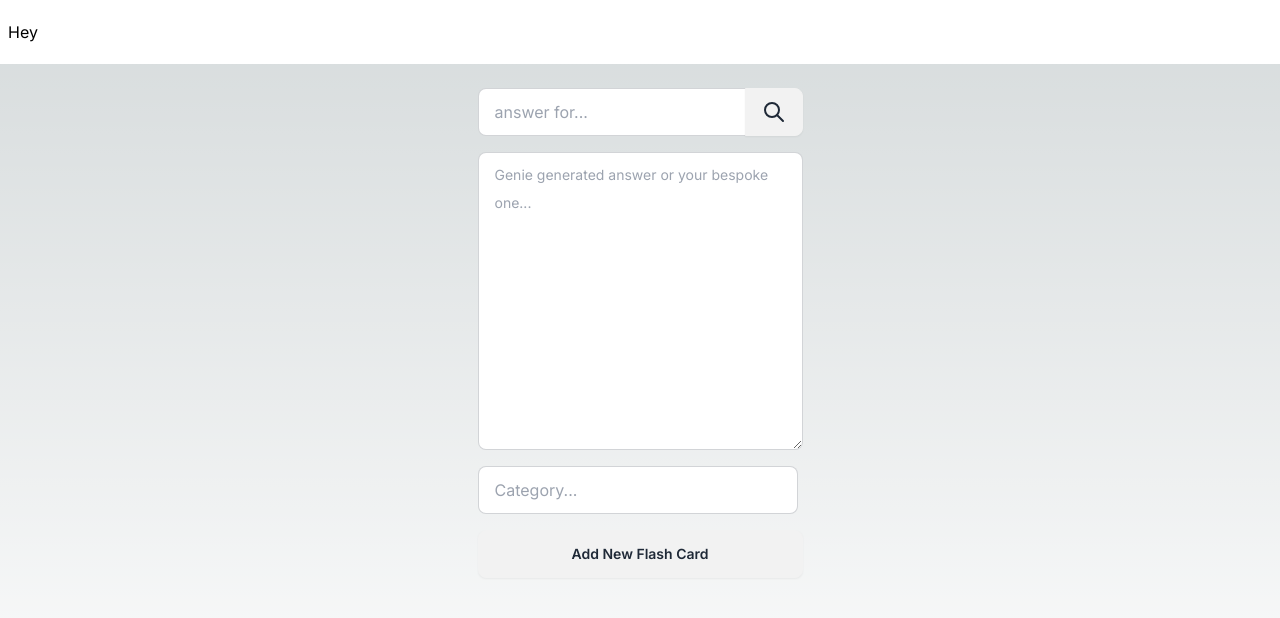
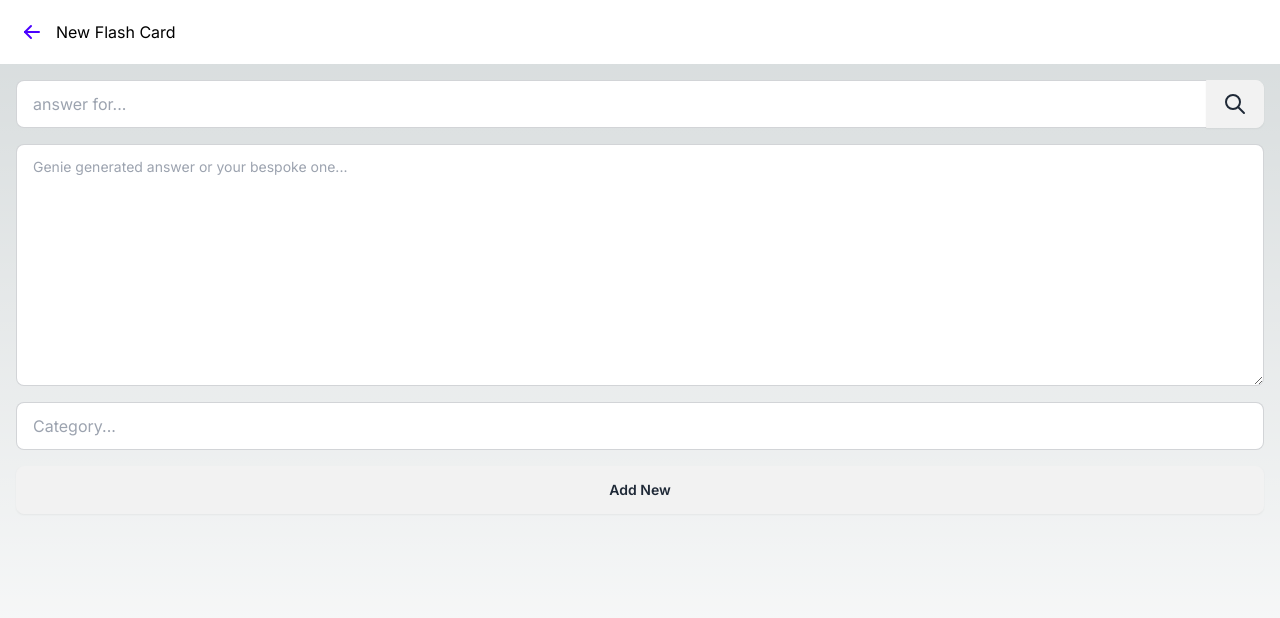
Before and after one commit to pouriamolaee/flash-genie, a Next.js app: page /create in a window 1280 px wide. Shown: the top 618 px of the page. Built offline with nearby package versions, Linux system fonts and the light colour scheme.

Commit message:
feat: Add basic save functionality plus some navbar

```diff
--- a/app/(home)/AddButton.tsx
+++ b/app/(home)/AddButton.tsx
@@ -0,0 +1,18 @@
+"use client";
+import { IconPlus } from "@tabler/icons-react";
+import Button from "@/lib/kit/Button";
+import { useRouter } from "next/navigation";
+import { routesMapper } from "@/lib/constants/routes";
+
+export default function AddFlashCardButton() {
+  const router = useRouter();
+
+  return (
+    <Button
+      className="ms-auto mt-auto btn-square"
+      onClick={() => router.push(routesMapper.create)}
+    >
+      <IconPlus />
+    </Button>
+  );
+}
--- a/app/(home)/page.tsx
+++ b/app/(home)/page.tsx
@@ -1,10 +1,5 @@
-import Button from "@/lib/kit/Button";
-import { IconPlus } from "@tabler/icons-react";
+import AddFlashCardButton from "@/app/(home)/AddButton";
 
 export default function Home() {
-  return (
-    <Button className="ms-auto mt-auto btn-square">
-      <IconPlus />
-    </Button>
-  );
+  return <AddFlashCardButton />;
 }
--- a/app/create/page.tsx
+++ b/app/create/page.tsx
@@ -7,6 +7,9 @@ import Button from "@/lib/kit/Button";
 import Loading from "@/lib/kit/Loading";
 import { IconSearch } from "@tabler/icons-react";
 import TextArea from "@/lib/kit/TextArea";
+import FlashCard from "@/lib/models/FlashCard";
+import { save } from "@/lib/repository";
+import { useRouter } from "next/navigation";
 
 export default function Home() {
   const questionRef = useRef<HTMLInputElement>(null);
@@ -14,9 +17,10 @@ export default function Home() {
   const categoryRef = useRef<HTMLInputElement>(null);
   const [answer, setAnswer] = useState<string>("");
   const [isLoading, setIsLoading] = useState(false);
+  const { back } = useRouter();
 
   async function handleSearch() {
-    const question = questionRef.current?.value;
+    const question = questionRef.current!.value;
     if (question) {
       setIsLoading(true);
       await handleStream(() => askForAnswer(question), setAnswer);
@@ -24,14 +28,26 @@ export default function Home() {
     }
   }
 
-  async function createFlashCard() {}
+  async function createFlashCard() {
+    const question = questionRef.current!.value;
+    const answer = answerRef.current!.value;
+    const category = categoryRef.current!.value;
+
+    // Toast or some validation
+
+    // Save FlashCard somewhere
+    const flashCard = new FlashCard(question, answer, category);
+    save(flashCard);
+    back();
+    // Add success toast
+  }
 
   return (
-    <div className="flex flex-col gap-4 h-full">
+    <div className="flex flex-col gap-4 h-full w-full">
       <div className="join">
         <TextInput
           ref={questionRef}
-          className="join-item"
+          className="join-item max-w-full"
           placeholder="answer for..."
         />
         <Button className="join-item" onClick={handleSearch}>
@@ -45,13 +61,18 @@ export default function Home() {
       <TextArea
         ref={answerRef}
         className="flex-1"
-        rows={10}
+        rows={8}
         placeholder={"Genie generated answer or your bespoke one..."}
-      >
-        {answer}
-      </TextArea>
-      <TextInput ref={categoryRef} placeholder="Category..." />
-      <Button className="mt-auto">{"Add New Flash Card"}</Button>
+        defaultValue={answer}
+      />
+      <TextInput
+        ref={categoryRef}
+        placeholder="Category..."
+        className="max-w-full"
+      />
+      <Button className="mt-auto" onClick={createFlashCard}>
+        {"Add New"}
+      </Button>
     </div>
   );
 }
--- a/app/layout.tsx
+++ b/app/layout.tsx
@@ -2,7 +2,7 @@ import type { Metadata } from "next";
 import { Inter } from "next/font/google";
 import "./globals.css";
 import { ReactNode } from "react";
-import RootNavBar from "@/lib/navigation";
+import RootNavBar from "@/lib/navigation/RootNavBar";
 import { twMerge } from "tailwind-merge";
 
 const inter = Inter({ subsets: ["latin"] });
@@ -26,7 +26,7 @@ export default function RootLayout({
         )}
       >
         <RootNavBar />
-        <main className="flex flex-1 flex-col items-center p-6">
+        <main className="container flex flex-1 flex-col items-center p-4">
           {children}
         </main>
       </body>
--- /dev/null
+++ b/lib/constants/index.ts
@@ -0,0 +1 @@
+export const BRAND_NAME = "Flash Genie";
--- /dev/null
+++ b/lib/constants/routes.ts
@@ -0,0 +1 @@
+export const routesMapper = { home: "/", create: "/create" };
--- /dev/null
+++ b/lib/navigation/RootNavBar.tsx
@@ -0,0 +1,33 @@
+"use client";
+import NavBar from "@/lib/kit/NavBar";
+import Button from "@/lib/kit/Button";
+import { IconArrowLeft, IconMenu2 } from "@tabler/icons-react";
+import { usePathname, useRouter } from "next/navigation";
+import { routesMapper } from "@/lib/constants/routes";
+import { BRAND_NAME } from "@/lib/constants";
+
+const pageTitleMapper = {
+  [routesMapper.home]: BRAND_NAME,
+  [routesMapper.create]: "New Flash Card",
+};
+
+export default function RootNavBar() {
+  const { back } = useRouter();
+  const pathname = usePathname();
+  const isHome = pathname === routesMapper.home;
+
+  function handleClick() {
+    if (!isHome) {
+      back();
+    }
+  }
+
+  return (
+    <NavBar>
+      <Button className="btn-square btn-link" onClick={handleClick}>
+        {isHome ? <IconMenu2 /> : <IconArrowLeft />}
+      </Button>
+      <h1>{pageTitleMapper[pathname]}</h1>
+    </NavBar>
+  );
+}
--- a/lib/navigation/index.tsx
+++ /dev/null
@@ -1,6 +0,0 @@
-"use client";
-import NavBar from "@/lib/kit/NavBar";
-
-export default function RootNavBar() {
-  return <NavBar>Hey</NavBar>;
-}
--- /dev/null
+++ b/lib/repository.ts
@@ -0,0 +1,12 @@
+import FlashCard from "@/lib/models/FlashCard";
+
+export function save(flashCard: FlashCard) {
+  const data = fetch("data");
+  data[flashCard.category] = data[flashCard.category] || [];
+  data[flashCard.category].push(flashCard);
+  localStorage.setItem("data", JSON.stringify(data));
+}
+
+export function fetch(key: string) {
+  return JSON.parse(localStorage.getItem(key) || "{}");
+}
--- a/tailwind.config.ts
+++ b/tailwind.config.ts
@@ -9,6 +9,14 @@ const config: Config = {
     "./lib/**/*.{js,ts,jsx,tsx,mdx}",
   ],
   theme: {
+    container: {
+      center: true,
+
+      padding: {
+        DEFAULT: "1rem",
+        lg: "50rem",
+      },
+    },
     extend: {
       backgroundImage: {
         "gradient-radial": "radial-gradient(var(--tw-gradient-stops))",
```
